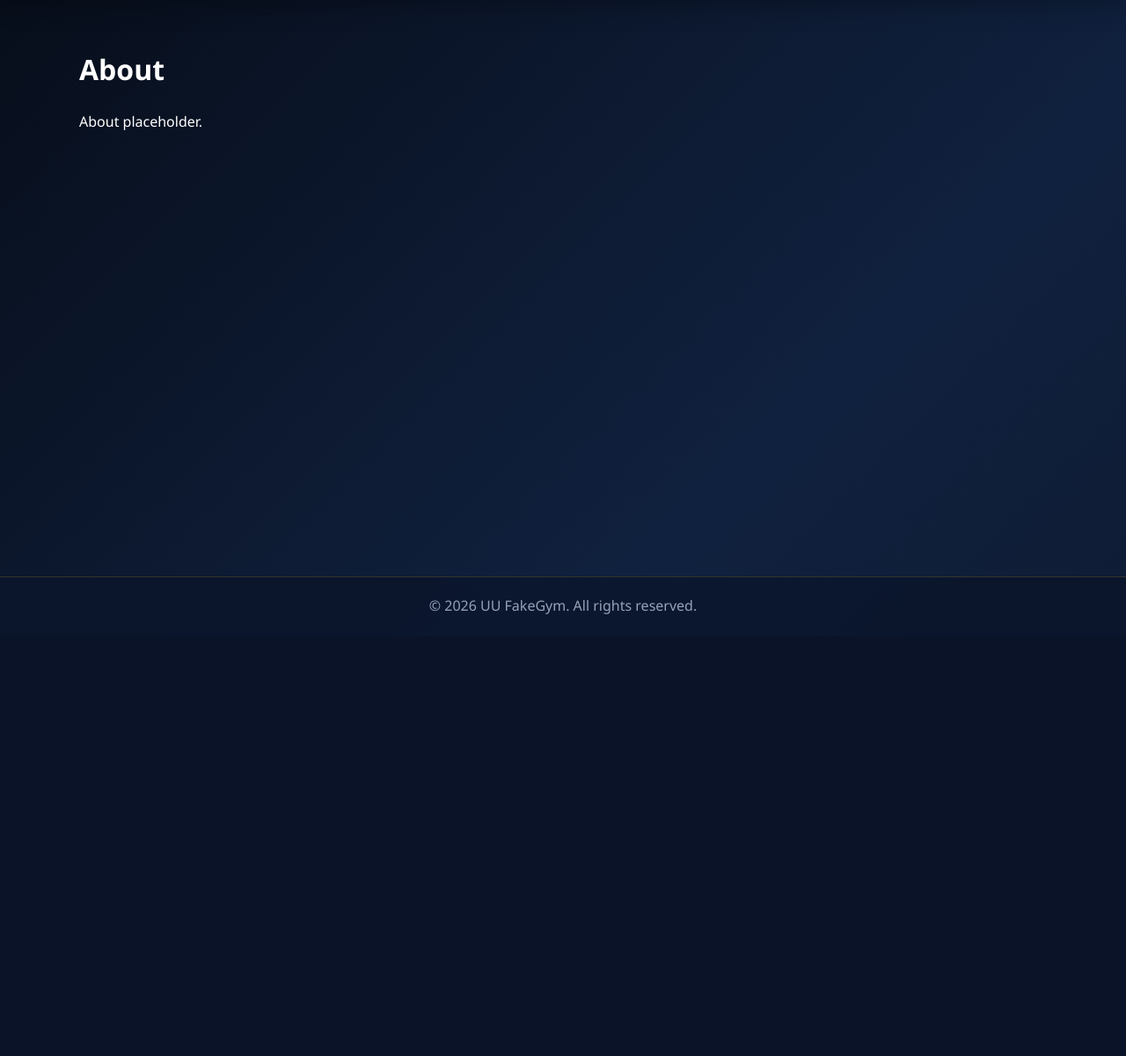
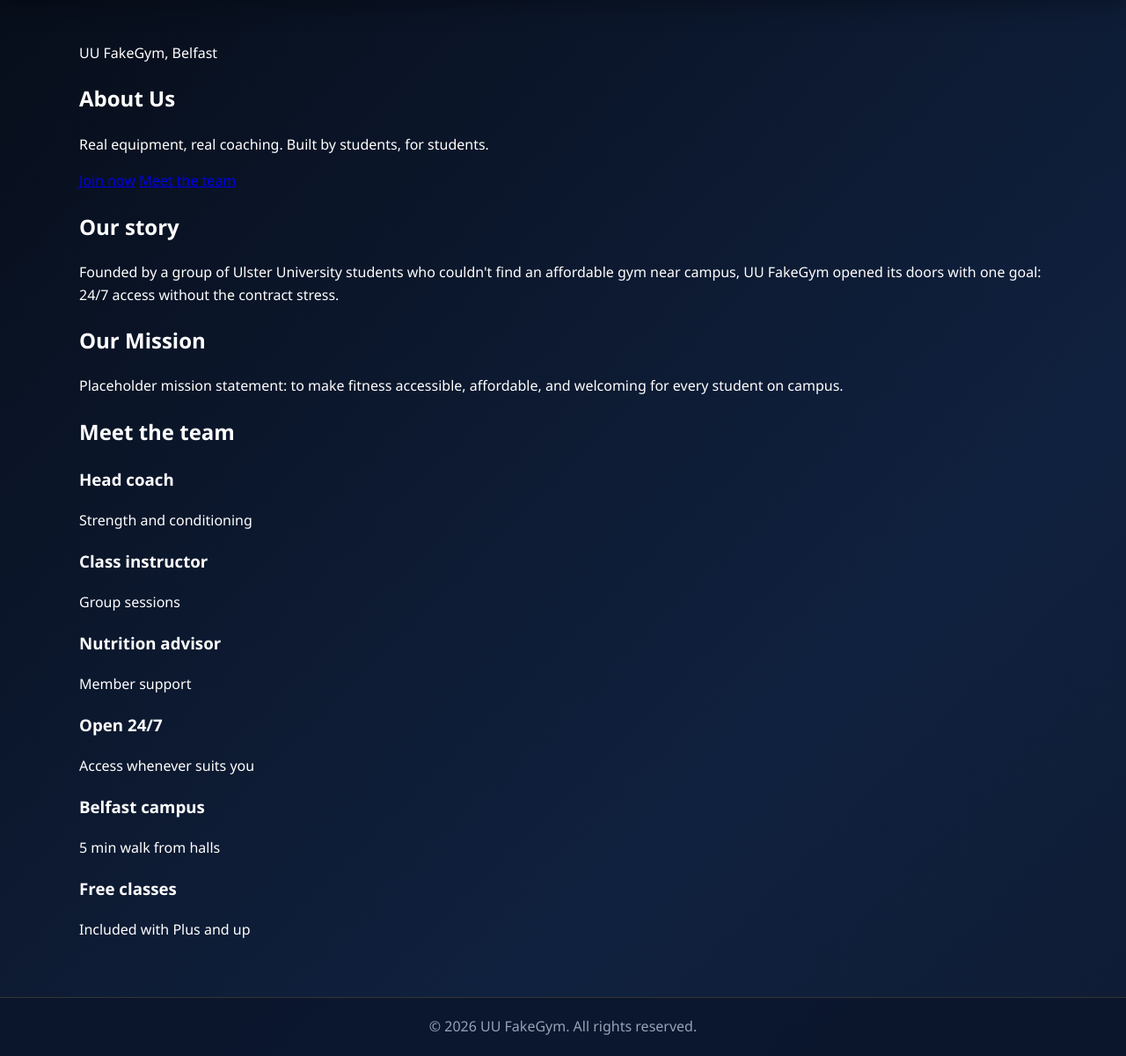
Before and after one commit to FilipTSC/uuproject, a Flask app: page /about in a window 1280 px wide. Shown: the part 78-1278 px from the top of the page at 88% size. Before the commit the page ends 776 px from the top, so only its background shows below. Run offline with Flask 2, Linux system fonts and the light colour scheme.

Commit message:
Add Our Mission section to about page
Placeholder mission statement section, following the same
semantic section + aria-labelledby pattern as the existing
about-story section.

```diff
--- a/templates/about.html
+++ b/templates/about.html
@@ -1,8 +1,81 @@
+
 {% extends "base.html" %}
 
-{% block title %}About{% endblock %}
+{% block title %}About Us{% endblock %}
+
+{% block head_extra %}
+<link rel="stylesheet" href="{{ url_for('static', filename='css/About.css') }}">
+{% endblock %}
 
 {% block content %}
-<h1>About</h1>
-<p>About placeholder.</p>
+
+<section class="about-page" aria-labelledby="about-heading">
+    <p class="section-eyebrow">UU FakeGym, Belfast</p>
+    <h1 id="about-heading">About Us</h1>
+    <p>Real equipment, real coaching. Built by students, for students.</p>
+    <div class="hero-actions">
+        <a href="{{ url_for('membership') }}" class="btn-primary">Join now</a>
+        <a href="#team" class="secondary-btn">Meet the team</a>
+    </div>
+
+</section>
+
+<section class="about-story" aria-labelledby="story-heading">
+    <h2 id="story-heading">Our story</h2>
+    <p>
+        Founded by a group of Ulster University students who couldn't find an
+        affordable gym near campus, UU FakeGym opened its doors with one goal:
+        24/7 access without the contract stress.
+    </p>
+
+</section>
+
+<section class="about-mission" aria-labelledby="mission-heading">
+    <h2 id="mission-heading">Our Mission</h2>
+    <p>
+        Placeholder mission statement: to make fitness accessible, affordable,
+        and welcoming for every student on campus.
+    </p>
+</section>
+
+<section class="about-team" id="team">
+    <h2>Meet the team</h2>
+    <div class="team-grid">
+
+        <div class="team-card">
+            <div class="team-avatar"></div>
+            <h3>Head coach</h3>
+            <p>Strength and conditioning</p>
+        </div>
+
+        <div class="team-card">
+            <div class="team-avatar"></div>
+            <h3>Class instructor</h3>
+            <p>Group sessions</p>
+        </div>
+
+        <div class="team-card">
+            <div class="team-avatar"></div>
+            <h3>Nutrition advisor</h3>
+            <p>Member support</p>
+        </div>
+
+    </div>
+</section>
+
+<section class="about-info">
+    <div class="info-card">
+        <h3>Open 24/7</h3>
+        <p>Access whenever suits you</p>
+    </div>
+    <div class="info-card">
+        <h3>Belfast campus</h3>
+        <p>5 min walk from halls</p>
+    </div>
+    <div class="info-card">
+        <h3>Free classes</h3>
+        <p>Included with Plus and up</p>
+    </div>
+</section>
+
 {% endblock %}
```
